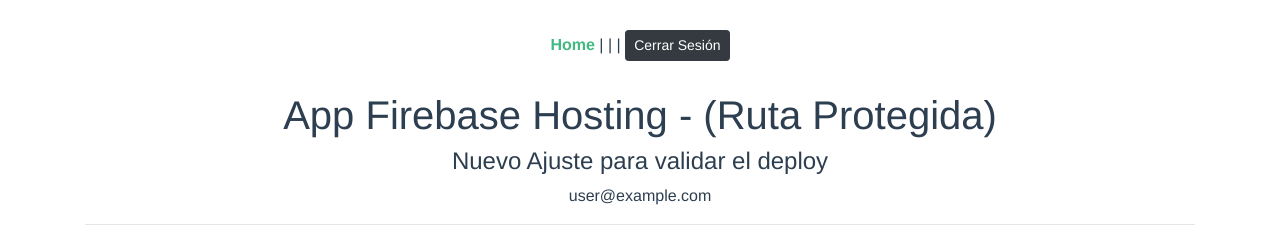
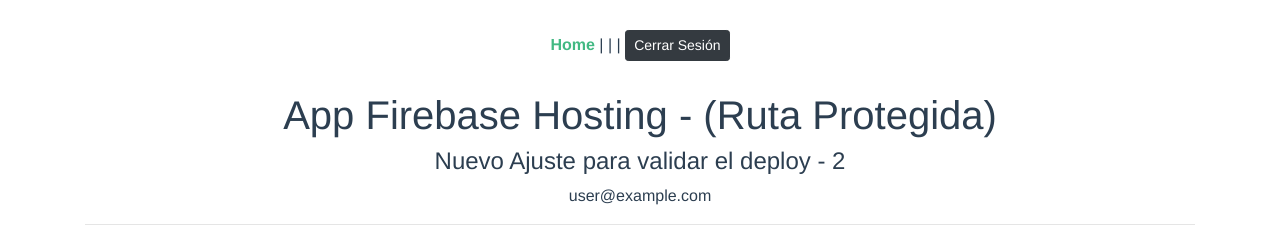
Before and after one commit to mcornielly/app-auth-vue2, a Vue app: page / in a window 1280 px wide. Shown: the top 237 px of the page. Built offline with nearby package versions, Linux system fonts and the light colour scheme; no server answers; the database is empty; sample sign-in values are in the browser's storage.

Commit message:
new deploy title in the page home

```diff
--- a/src/views/Home.vue
+++ b/src/views/Home.vue
@@ -1,7 +1,7 @@
 <template>
     <div>
         <h1>App Firebase Hosting - (Ruta Protegida)</h1>
-        <h4>Nuevo Ajuste para validar el deploy</h4>
+        <h4>Nuevo Ajuste para validar el deploy - 2</h4>
         <p v-if="user">{{ user.email }}</p>
         <hr>
         <router-link class="btn btn-primary btn-block" to="/crear_tarea">Nueva Tarea</router-link>
```
